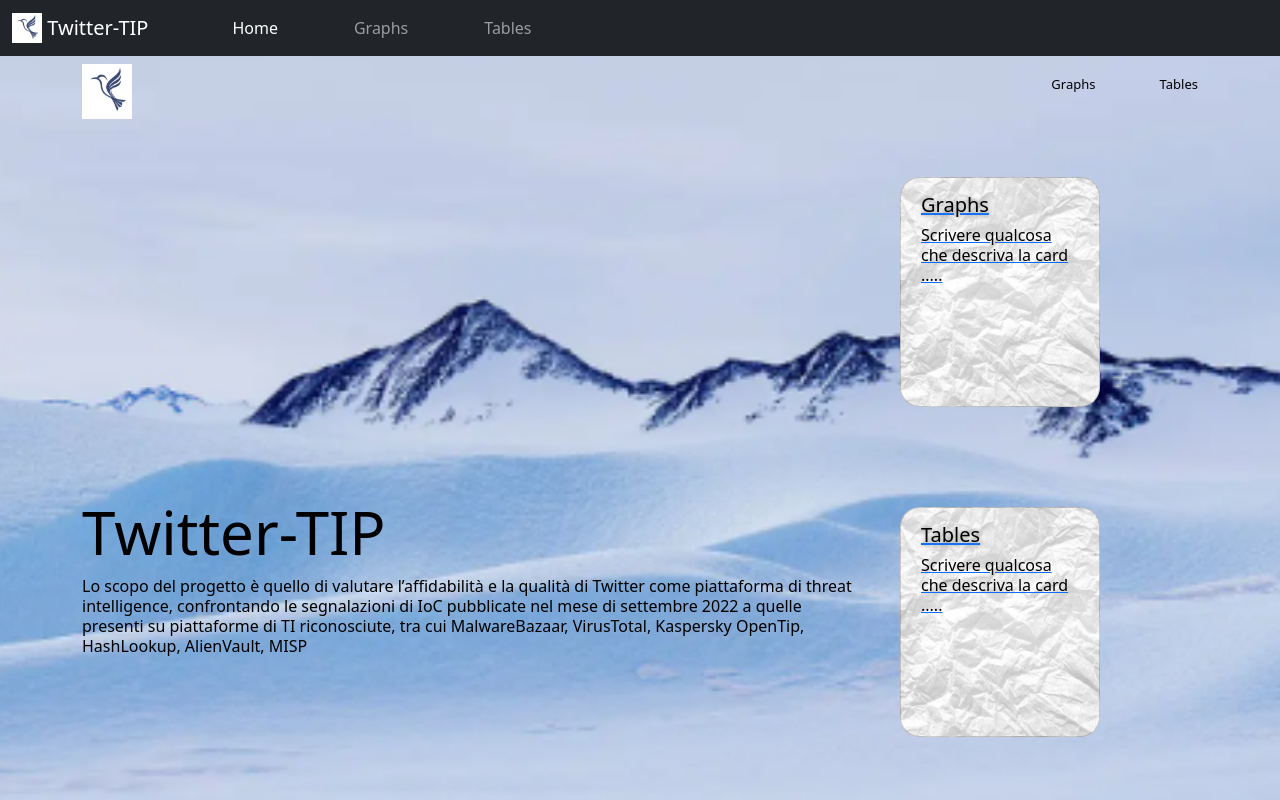
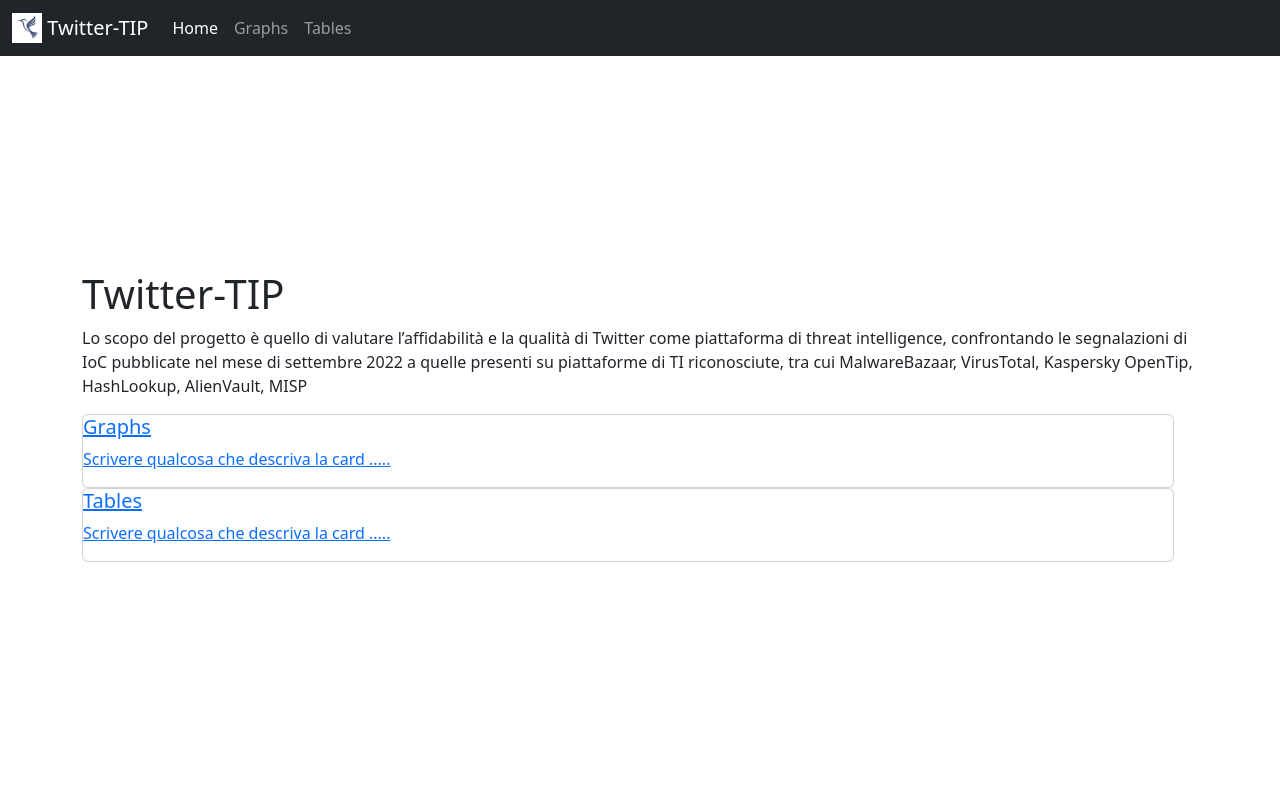
Before and after one commit to LoZimmero/ioc-app, a Flask app: page / in a window 1280 px wide. Run offline with Flask 2, Linux system fonts and the light colour scheme; parts of the project's set-up code (start-up, migrations or seed data) failed here and were passed over.

Commit message:
UI alternativa. WIP

```diff
--- a/src/templates/index.html
+++ b/src/templates/index.html
@@ -5,48 +5,31 @@
 <!-- Import chart.js -->
 <script src="https://cdn.jsdelivr.net/npm/chart.js"></script>
 <!-- Custom CSS -->
-<link href="{{url_for('static', filename='index.css')}}" rel="stylesheet">
+<!--<link href="{{url_for('static', filename='index.css')}}" rel="stylesheet">-->
 {% endblock %}
 
 {% block content %}
-
-<div class="container">
-    <!--<h1 class="text-center">Twitter-TIP</h1>-->
-    <div class="navbar">
-        <img src="static/logo.png" class="logo">
-        <nav>
-            <ul>
-                <li><a href="{{ url_for('dashboards') }}"> Graphs </a></li>
-                <li><a href="{{ url_for('tables') }}"> Tables </a></li>
-            </ul>
-        </nav>
-        <!--
-        <p>Click <a href="{{ url_for('dashboards') }}">here</a> to go to dashboard</p>
-        <p>Click <a href="{{ url_for('tables') }}">here</a> to go to tables</p>-->
-    </div>
-
+<div class="container d-flex justify-content-center align-items-center" style="width: 100vw; min-height: 90vh;">
     <div class="row">
-        <div class="col">
         <h1>Twitter-TIP</h1>
         <p>Lo scopo del progetto è quello di valutare l’affidabilità e la qualità di Twitter come
             piattaforma di threat intelligence, confrontando le segnalazioni di IoC pubblicate nel
             mese di settembre 2022 a quelle presenti su piattaforme di TI riconosciute, tra cui
             MalwareBazaar, VirusTotal, Kaspersky OpenTip, HashLookup, AlienVault, MISP</p>
 
-        </div>
-        <div class="col_1">
+        <div class="row">
+            <a href="{{ url_for('dashboards') }}">
                 <div class="card graphs">
-                <a href="{{ url_for('dashboards') }}">
                     <h5>Graphs</h5>
                     <p>Scrivere qualcosa che descriva la card .....</p>
+                </div>
             </a>
-            </div>
+            <a href="{{ url_for('tables') }}">
                 <div class="card tables">
-                <a href="{{ url_for('tables') }}">
                     <h5>Tables</h5>
                     <p>Scrivere qualcosa che descriva la card .....</p>
+                </div>
             </a>
-            </div>
         </div>
     </div>
 </div>
```
Lines whose indentation alone changed are shown as unchanged.
